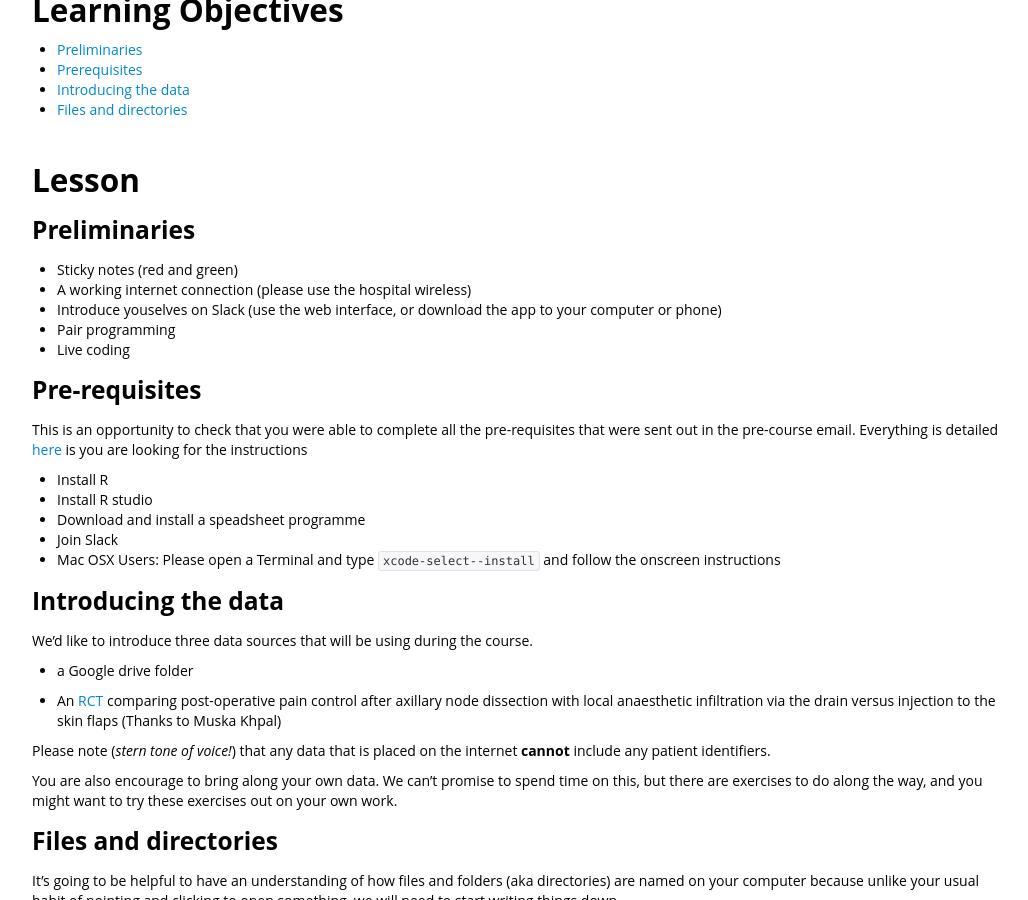
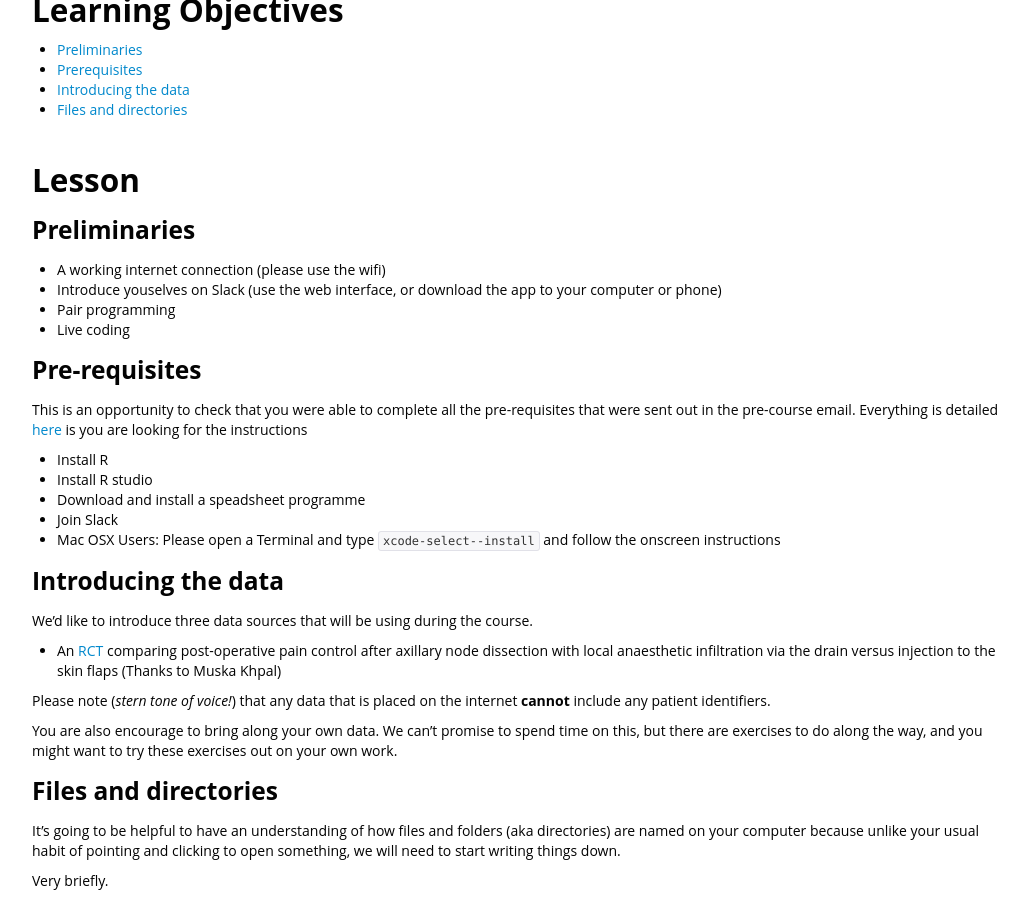
Before and after one commit to uclhal/Data-Science-for-Docs, a Jekyll site: the page built from 00-lesson-00-intro.md, in a window 1280 px wide and 900 px high, scrolled down 233 px. Shown: the whole window, without its empty margins (123-1151 px from the left). Built offline with Jekyll 4.4.1, drawn with Linux system fonts in a browser that asks for light colours; nearby versions of some CDN libraries; library files that are not in the unit come from our copies.

Commit message:
Update 00-lesson-00-intro.md
Removed googlesheets, and removed the red/green stickers

```diff
--- a/00-lesson-00-intro.md
+++ b/00-lesson-00-intro.md
@@ -21,8 +21,7 @@ dataurl_1: https://figshare.com/s/165cad3ce6eadbf6b19a
 
 ### Preliminaries
 
-- Sticky notes (red and green)
-- A working internet connection (please use the hospital wireless)
+- A working internet connection (please use the wifi)
 - Introduce youselves on Slack (use the web interface, or download the app to your computer or phone)
 - Pair programming
 - Live coding
@@ -45,8 +44,6 @@ This is an opportunity to check that you were able to complete all the pre-requi
 ### Introducing the data
 
 We'd like to introduce three data sources that will be using during the course.
-
-- a Google drive folder
 
 - An [RCT]({{page.dataurl_1%}}) comparing post-operative pain control after axillary node dissection with local anaesthetic infiltration via the drain versus injection to the skin flaps (Thanks to Muska Khpal)
 
```
